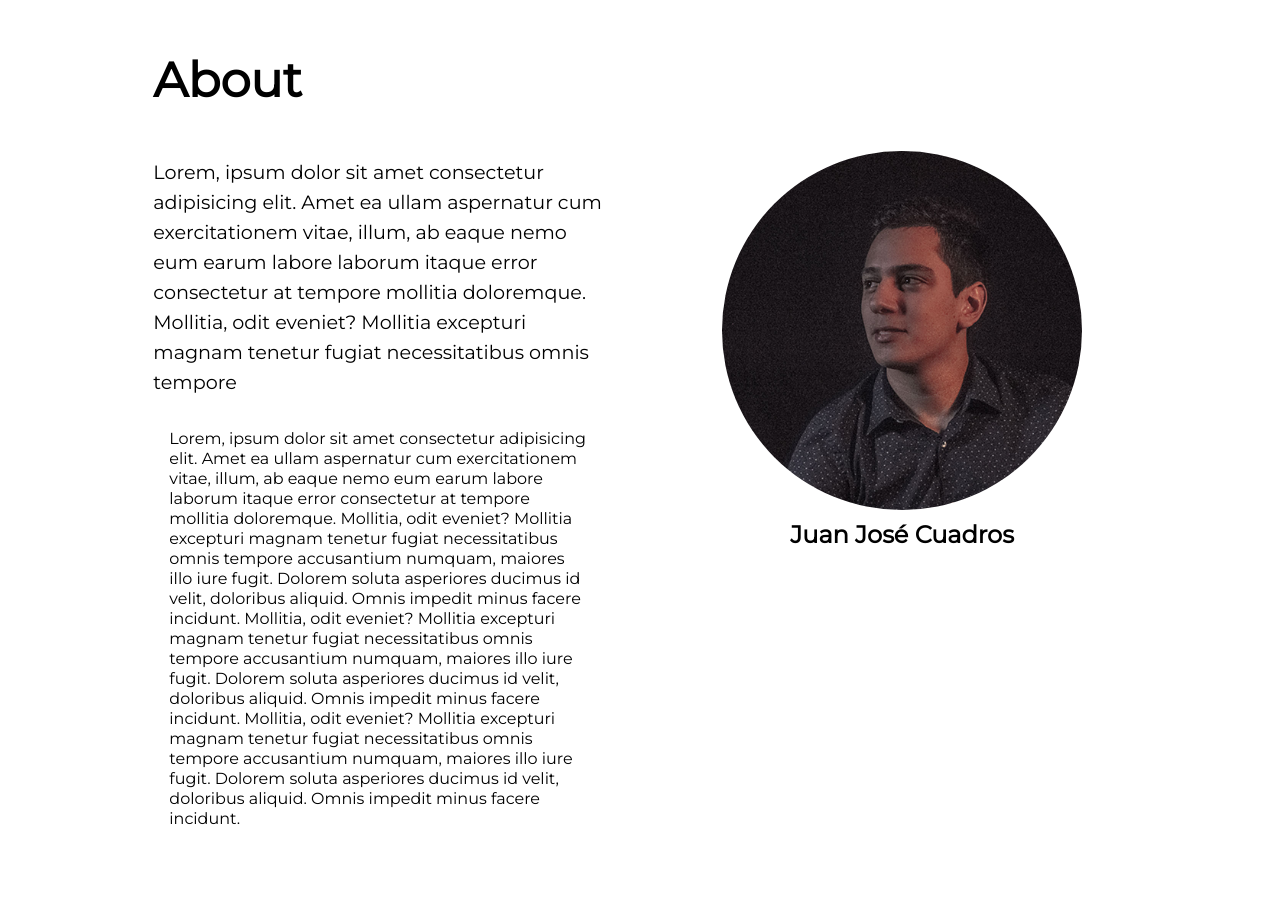
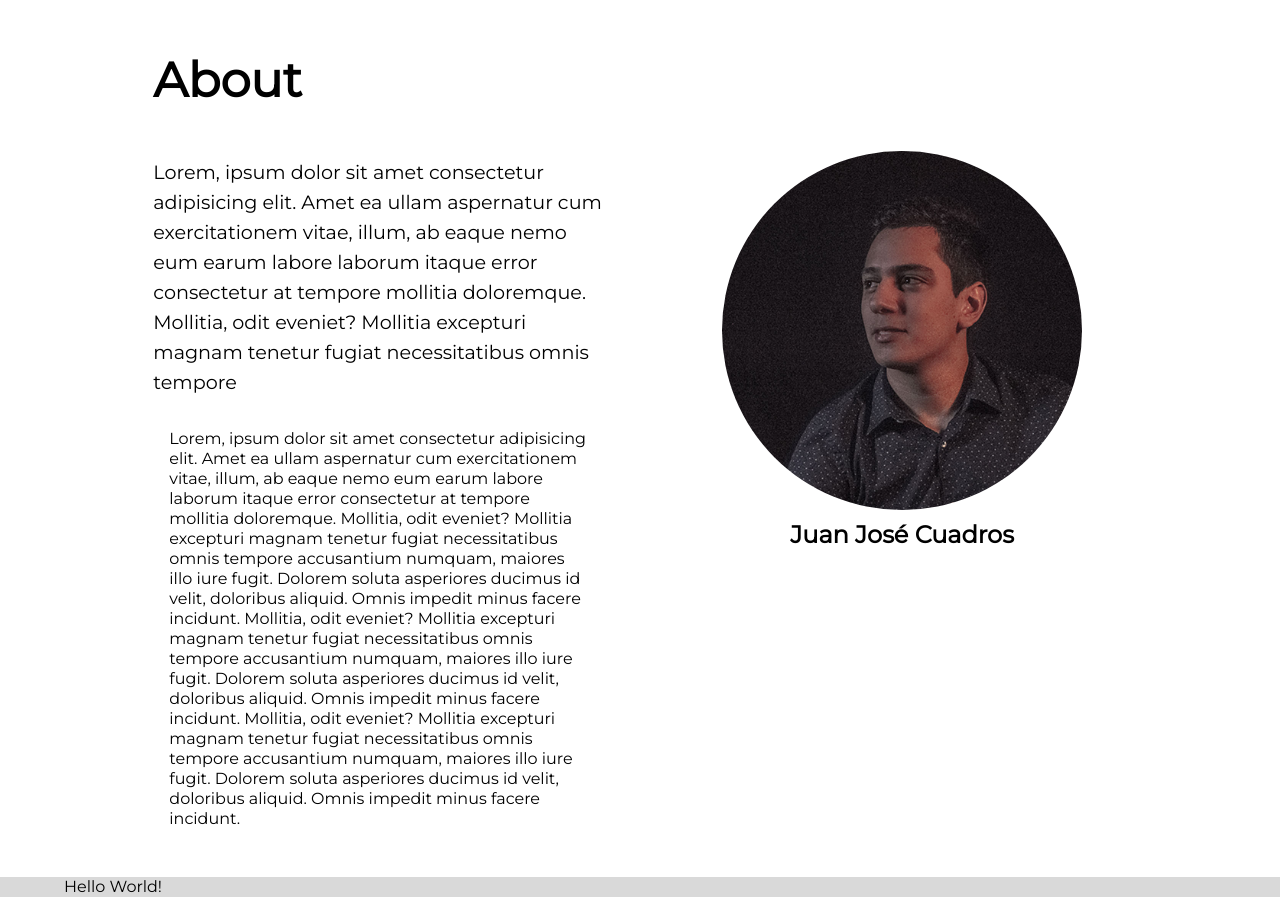
Before and after one commit to juanjosec5/portafolio, a website: page index.html in a window 1280 px wide. Shown: the part 817-1714 px from the top of the page. Drawn offline with Linux system fonts and the light colour scheme.

Commit message:
started skills section

```diff
--- a/css/main.scss
+++ b/css/main.scss
@@ -193,6 +193,7 @@ p{
         }
       }
     }
+
     .about{
       width: 100vw;
       // background: red;
@@ -235,7 +236,7 @@ p{
           }
         }
 
-        .skills{
+        .side-info{
           flex: 0 1 40%;
 
           .img-container{
@@ -263,3 +264,13 @@ p{
         }
       }
     }
+
+    .skills{
+      width: 100%;
+      background: #d9d9d9;
+
+      .skills-container{
+        width: 90%;
+        margin: 0 auto;
+      }
+    }
--- a/index.html
+++ b/index.html
@@ -86,7 +86,6 @@
     <div class="about" id="about">
         <div class="about-container">
             <div class="info">
-
                 <h2>About</h2>
                 <p class="main-intro">Lorem, ipsum dolor sit amet consectetur adipisicing elit. Amet ea ullam aspernatur
                     cum
@@ -110,14 +109,21 @@
                     accusantium numquam, maiores illo iure fugit. Dolorem soluta asperiores ducimus id velit, doloribus
                     aliquid. Omnis impedit minus facere incidunt.</p>
             </div>
-            <div class="skills">
+            <div class="side-info">
                 <div class="img-container">
                     <img src="./img/about/portrait.jpg" alt="">
                     <h3>Juan José Cuadros</h3>
                 </div>
             </div>
         </div>
+    </div>
 
+    <!-- SKILLSSSSSSSSSSSSSSSSSSSSSSSSSSSSSSSSSSSSSSS -->
+
+    <div class="skills" id="skills">
+        <div class="skills-container">
+            <p>Hello World!</p>
+        </div>
     </div>
 
     <script src="./js/canvas.js"></script>
```
Also changed, not shown: css/main.css.
